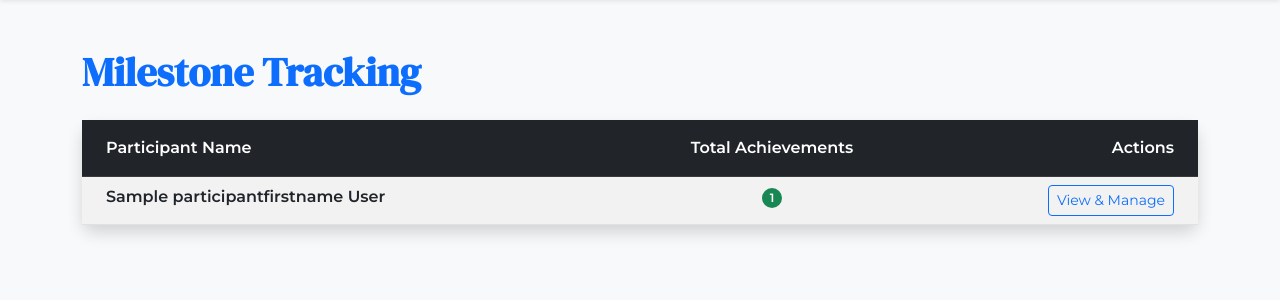
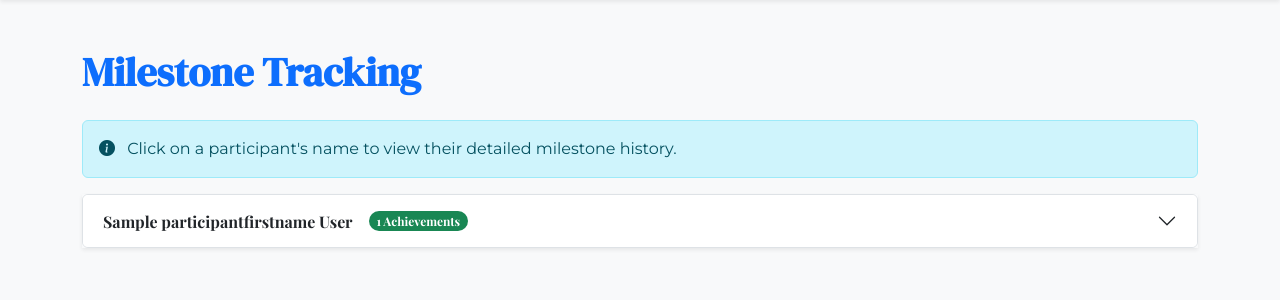
Before and after one commit to iipratte/ella-rises, a Node server app: template views/milestones.ejs in a window 1280 px wide. Shown: the part 81-381 px from the top of the page. Run offline with Node 20, Linux system fonts and the light colour scheme; the template is opened without the code that fills it: most values are stand-ins (such as "Sample title", 1, 10 or a date in 2020).

Commit message:
fixed milestones routes and view

```diff
--- a/app.js
+++ b/app.js
@@ -464,22 +464,25 @@ app.get("/admin/survey-data", async (req, res) => {
 
 // 1. VIEW MILESTONE MANAGEMENT PAGE (Manager Only)
 app.get("/milestones", async (req, res) => {
-    // Security: Must be logged in, must be Manager
     if (!req.session.username || req.session.level !== 'M') return res.redirect('/');
 
     try {
-        // Query to get all participants and LEFT JOIN with Milestones
-        // This ensures participants with zero milestones still appear
-        const participantsWithMilestones = await knex('participants')
-            .leftJoin('milestones', 'participants.participantid', '=', 'milestones.participantid')
-            .select(
-                'participants.participantid',
-                'participants.participantfirstname',
-                'participants.participantlastname',
-                knex.raw('COUNT(milestones.milestoneid) AS total_milestones_achieved')
-            )
-            .groupBy('participants.participantid') // Group by participant to count milestones
-            .orderBy('participants.participantlastname', 'asc');
+        // 1. Fetch all participants
+        const participants = await knex('participants')
+            .orderBy('participantlastname', 'asc');
+
+        // 2. Fetch all milestones (using correct column names from your image)
+        const milestones = await knex('milestones')
+            .select('milestoneno', 'participantid', 'milestonetitle', 'milestonedate', 'milestonenotes')
+            .orderBy('milestonedate', 'desc');
+
+        // 3. Combine them: Attach milestones to each participant object
+        const participantsWithMilestones = participants.map(p => {
+            return {
+                ...p,
+                milestones: milestones.filter(m => m.participantid === p.participantid)
+            };
+        });
 
         res.render("milestones", { participants: participantsWithMilestones });
 
@@ -498,13 +501,12 @@ app.get("/milestones/view/:id", async (req, res) => {
     const pid = req.params.id;
 
     try {
-        // A. Get the Participant Info
         const participant = await knex('participants').where({ participantid: pid }).first();
 
-        // B. Get their Milestones
+        // Updated to use 'milestonedate' and 'milestoneno'
         const milestones = await knex('milestones')
             .where({ participantid: pid })
-            .orderBy('dateachieved', 'desc');
+            .orderBy('milestonedate', 'desc');
 
         res.render("milestoneDetails", { participant, milestones });
 
@@ -519,8 +521,6 @@ app.get("/milestones/add/:id", async (req, res) => {
     if (!req.session.username || req.session.level !== 'M') return res.redirect('/');
 
     const pid = req.params.id;
-
-    // We need the name to show on the form header ("Adding for Maria...")
     const participant = await knex('participants').where({ participantid: pid }).first();
 
     res.render("addMilestone", { participant });
@@ -531,37 +531,45 @@ app.post("/milestones/add/:id", async (req, res) => {
     if (!req.session.username || req.session.level !== 'M') return res.redirect('/');
 
     const pid = req.params.id;
-    const { milestoneName, dateAchieved, notes } = req.body;
+    // Note: 'milestoneno' is likely an integer.
+    // If it's not auto-incrementing in DB, you might need to calculate the next number here.
+    // Assuming DB handles it or you input it manually.
+    const { milestoneTitle, milestoneDate, notes } = req.body;
 
     try {
         await knex('milestones').insert({
             participantid: pid,
-            milestonename: milestoneName,
-            dateachieved: dateAchieved,
-            milestonenotes: notes
+            milestonetitle: milestoneTitle, // Corrected column
+            milestonedate: milestoneDate,   // Corrected column
+            milestonenotes: notes          // Corrected column
         });
 
-        // Redirect back to that person's detail page
         res.redirect(`/milestones/view/${pid}`);
 
     } catch (err) {
         console.error("Error creating milestone:", err);
-        res.send("Error adding milestone.");
+        res.send("Error adding milestone. Check DB constraints.");
     }
 });
 
 // 5. DELETE MILESTONE
-app.post("/milestones/delete/:id", async (req, res) => {
+// NOTE: Because your table uses a Composite PK (milestoneno + participantid),
+// we need both to delete safely.
+app.post("/milestones/delete/:pid/:mno", async (req, res) => {
     if (!req.session.username || req.session.level !== 'M') return res.redirect('/');
 
-    const mid = req.params.id;
-    // We need the participant ID to redirect back correctly
-    const milestone = await knex('milestones').where({ milestoneid: mid }).first();
-    const pid = milestone.participantid;
+    const { pid, mno } = req.params;
 
-    await knex('milestones').where({ milestoneid: mid }).del();
+    try {
+        await knex('milestones')
+            .where({ participantid: pid, milestoneno: mno }) // Match both keys
+            .del();
 
-    res.redirect(`/milestones/view/${pid}`);
+        res.redirect(`/milestones/view/${pid}`);
+    } catch(err) {
+        console.error("Delete error", err);
+        res.redirect('/milestones');
+    }
 });
 
 
--- a/views/milestones.ejs
+++ b/views/milestones.ejs
@@ -11,45 +11,69 @@
     <div class="container mt-5 mb-5">
         <h1 class="fw-bold text-primary mb-4" style="font-family: 'DM Serif Display', serif;">Milestone Tracking</h1>
 
-        <div class="card shadow border-0">
-            <div class="card-body p-0">
+        <div class="alert alert-info" role="alert">
+            <i class="bi bi-info-circle-fill me-2"></i>
+            Click on a participant's name to view their detailed milestone history.
+        </div>
+
+        <div class="accordion shadow-sm" id="milestoneAccordion">
+
+            <% if (participants.length === 0) { %>
+                <div class="card p-4 text-center">No participants found.</div>
+            <% } else { %>
+
+                <% participants.forEach((p, index) => { %>
+                    <div class="accordion-item">
+                        <h2 class="accordion-header" id="heading<%= index %>">
+                            <button class="accordion-button collapsed" type="button" data-bs-toggle="collapse" data-bs-target="#collapse<%= index %>" aria-expanded="false" aria-controls="collapse<%= index %>">
+                                <span class="fw-bold me-3"><%= p.participantfirstname %> <%= p.participantlastname %></span>
+                                <% if (p.milestones.length > 0) { %>
+                                    <span class="badge bg-success rounded-pill"><%= p.milestones.length %> Achievements</span>
+                                <% } else { %>
+                                    <span class="badge bg-secondary rounded-pill">0</span>
+                                <% } %>
+                            </button>
+                        </h2>
+                        <div id="collapse<%= index %>" class="accordion-collapse collapse" aria-labelledby="heading<%= index %>" data-bs-parent="#milestoneAccordion">
+                            <div class="accordion-body bg-white">
+
+                                <div class="d-flex justify-content-end mb-3">
+                                    <a href="/milestones/view/<%= p.participantid %>" class="btn btn-sm btn-outline-primary">
+                                        Manage / Add New
+                                    </a>
+                                </div>
+
+                                <% if (p.milestones.length > 0) { %>
                                     <div class="table-responsive">
-                    <table class="table table-hover table-striped mb-0">
-                        <thead class="table-dark">
+                                        <table class="table table-sm table-bordered">
+                                            <thead class="table-light">
                                                 <tr>
-                                <th class="ps-4 py-3">Participant Name</th>
-                                <th class="py-3 text-center">Total Achievements</th>
-                                <th class="py-3 text-end pe-4">Actions</th>
+                                                    <th>Milestone Title</th>
+                                                    <th>Date Achieved</th>
+                                                    <th>Notes</th>
                                                 </tr>
                                             </thead>
                                             <tbody>
-                            <% if (participants.length === 0) { %>
-                                <tr><td colspan="3" class="text-center py-4">No participants found.</td></tr>
-                            <% } else { %>
-                                <% participants.forEach(p => { %>
+                                                <% p.milestones.forEach(m => { %>
                                                     <tr>
-                                        <td class="ps-4 fw-bold">
-                                            <%= p.participantfirstname %> <%= p.participantlastname %>
-                                        </td>
-                                        <td class="text-center">
-                                            <% if (p.total_milestones_achieved > 0) { %>
-                                                <span class="badge bg-success rounded-pill"><%= p.total_milestones_achieved %></span>
-                                            <% } else { %>
-                                                <span class="badge bg-secondary rounded-pill">0</span>
-                                            <% } %>
-                                        </td>
-                                        <td class="text-end pe-4">
-                                            <a href="/milestones/view/<%= p.participantid %>" class="btn btn-sm btn-outline-primary">
-                                                View & Manage
-                                            </a>
-                                        </td>
+                                                        <td class="fw-semibold"><%= m.milestonetitle %></td>
+                                                        <td><%= new Date(m.milestonedate).toLocaleDateString() %></td>
+                                                        <td class="text-muted small"><%= m.milestonenotes || '-' %></td>
                                                     </tr>
                                                 <% }) %>
-                            <% } %>
                                             </tbody>
                                         </table>
                                     </div>
+                                <% } else { %>
+                                    <p class="text-muted fst-italic mb-0">No milestones recorded for this participant yet.</p>
+                                <% } %>
+
                             </div>
+                        </div>
+                    </div>
+                <% }) %>
+
+            <% } %>
         </div>
     </div>
 
```
Also changed, not shown: views/milestoneDetails.ejs (deleted, +0 -77 lines). Lines whose indentation alone changed are shown as unchanged.
